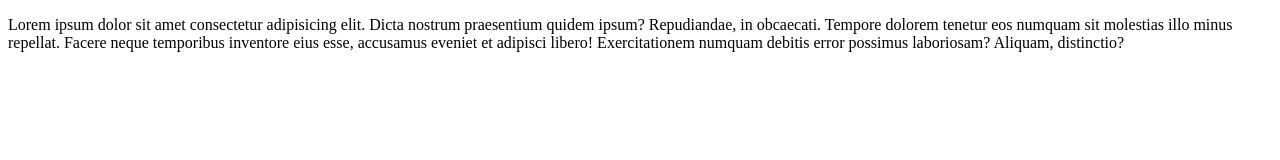
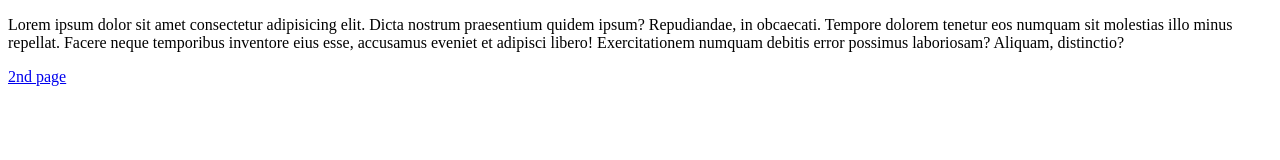
Before and after one commit to wishkhan/chessboard, a plain HTML site: page index.html in a window 1280 px wide. Drawn offline with Linux system fonts and the light colour scheme.

Commit message:
Update index.html

```diff
--- a/index.html
+++ b/index.html
@@ -9,3 +9,4 @@
     <p>Lorem ipsum dolor sit amet consectetur adipisicing elit. Dicta nostrum praesentium quidem ipsum? Repudiandae, in obcaecati. Tempore dolorem tenetur eos numquam sit molestias illo minus repellat. Facere neque temporibus inventore eius esse, accusamus eveniet et adipisci libero! Exercitationem numquam debitis error possimus laboriosam? Aliquam, distinctio?</p>
 </body>
 </html>
+<a href="chess.html">2nd page </a>
```
